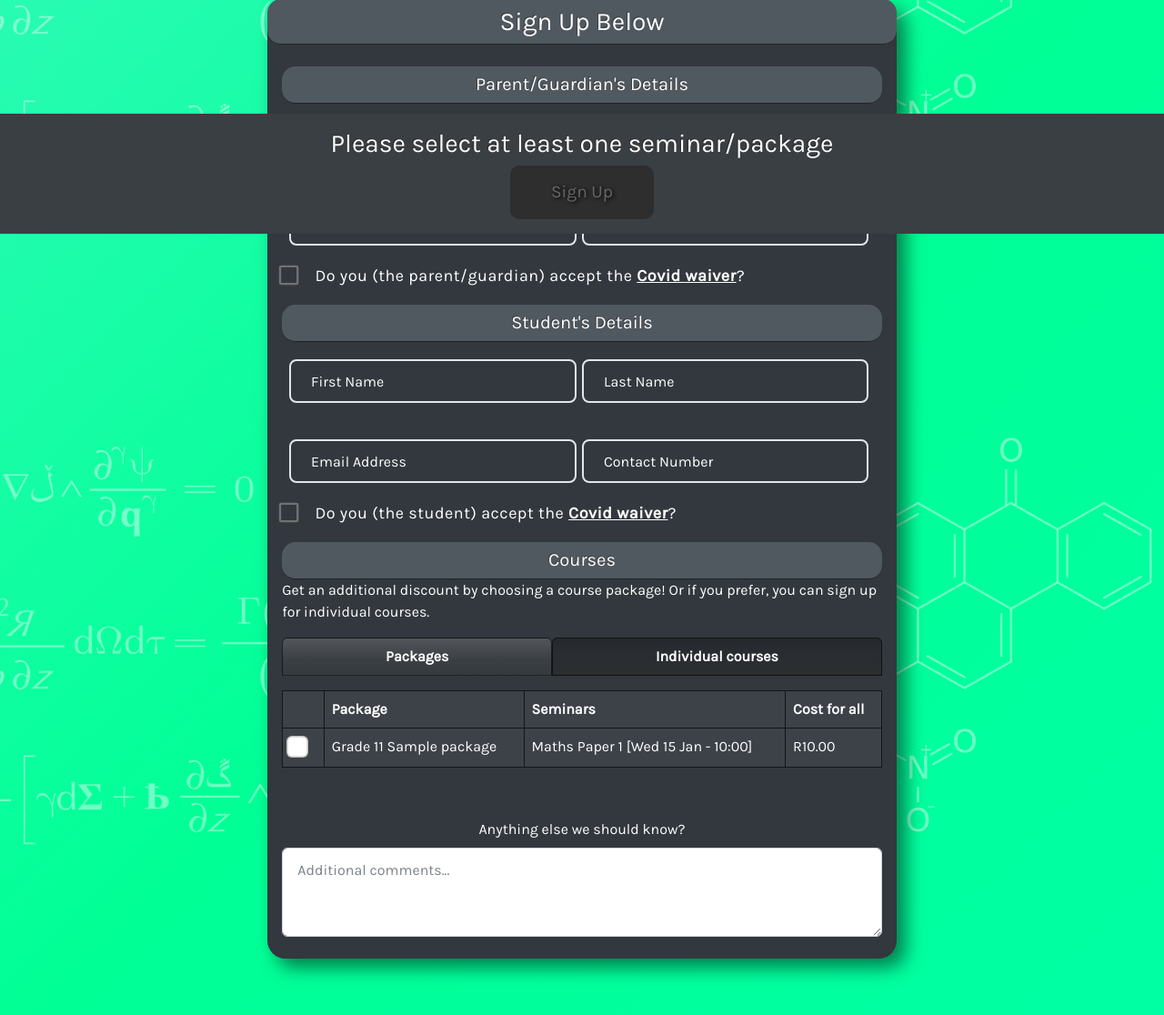
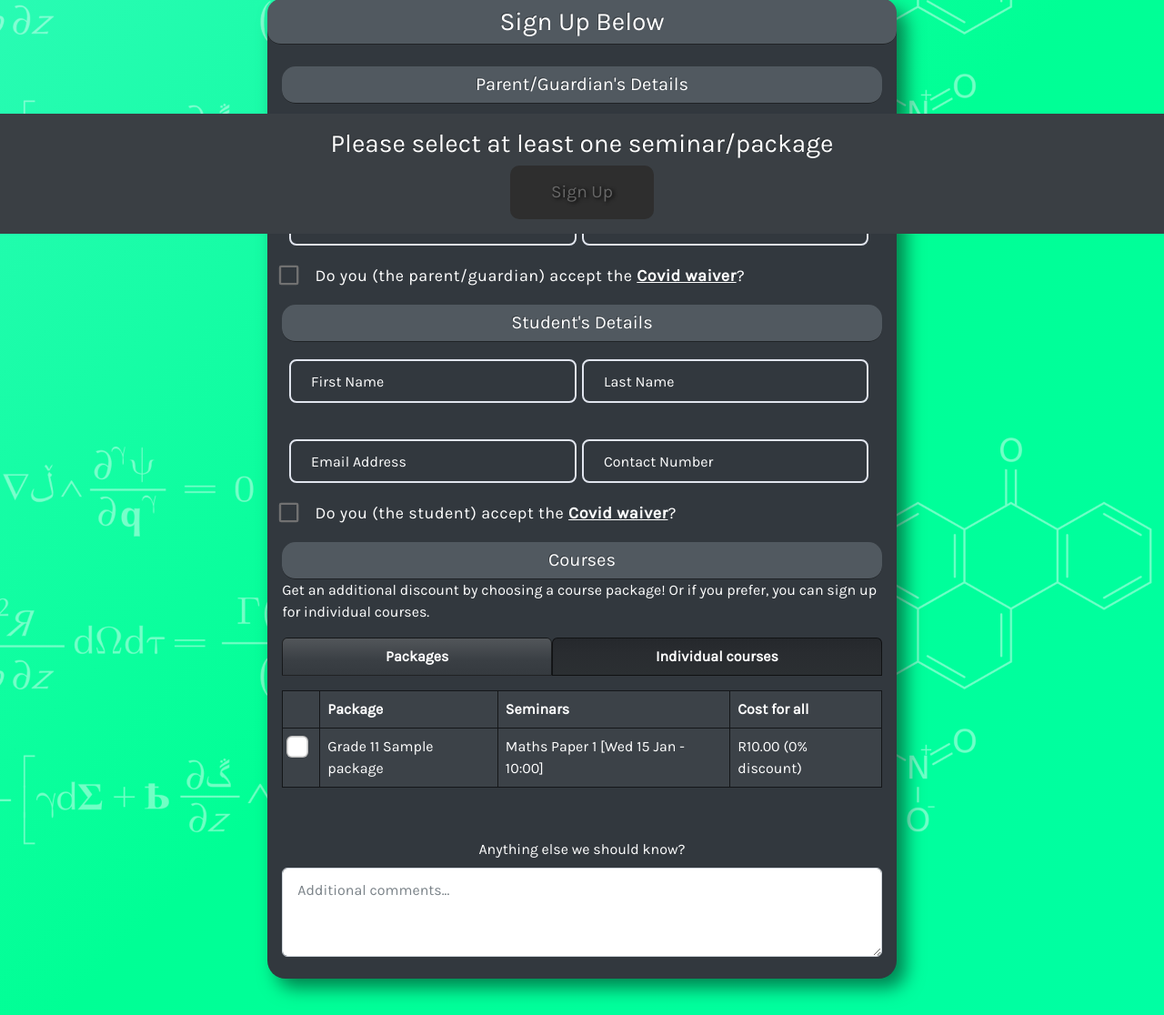
Before and after one commit to jononunes/seminar-signup, a Django app: page / in a window 1280 px wide. Shown: the part 543-1659 px from the top of the page at 91% size. Run offline with Django 3.2, Linux system fonts and the light colour scheme; tables that the repository leaves empty hold one stand-in row (values such as "Sample post").

Commit message:
Added discount to package price.

```diff
--- a/database/templates/database/signup_form.html
+++ b/database/templates/database/signup_form.html
@@ -315,7 +315,7 @@
                                                         <td>{% for seminar in package.get_seminars_per_line %}
                                                             {{ seminar }}<br>
                                                             {% endfor %}</td>
-                                                        <td>R{{ package.get_price }}</td>
+                                                        <td>R{{ package.get_price }} ({{ package.discount|floatformat:0 }}% discount)</td>
                                                     </tr>
                                                 {% endfor %}
                                             </fieldset>
```
